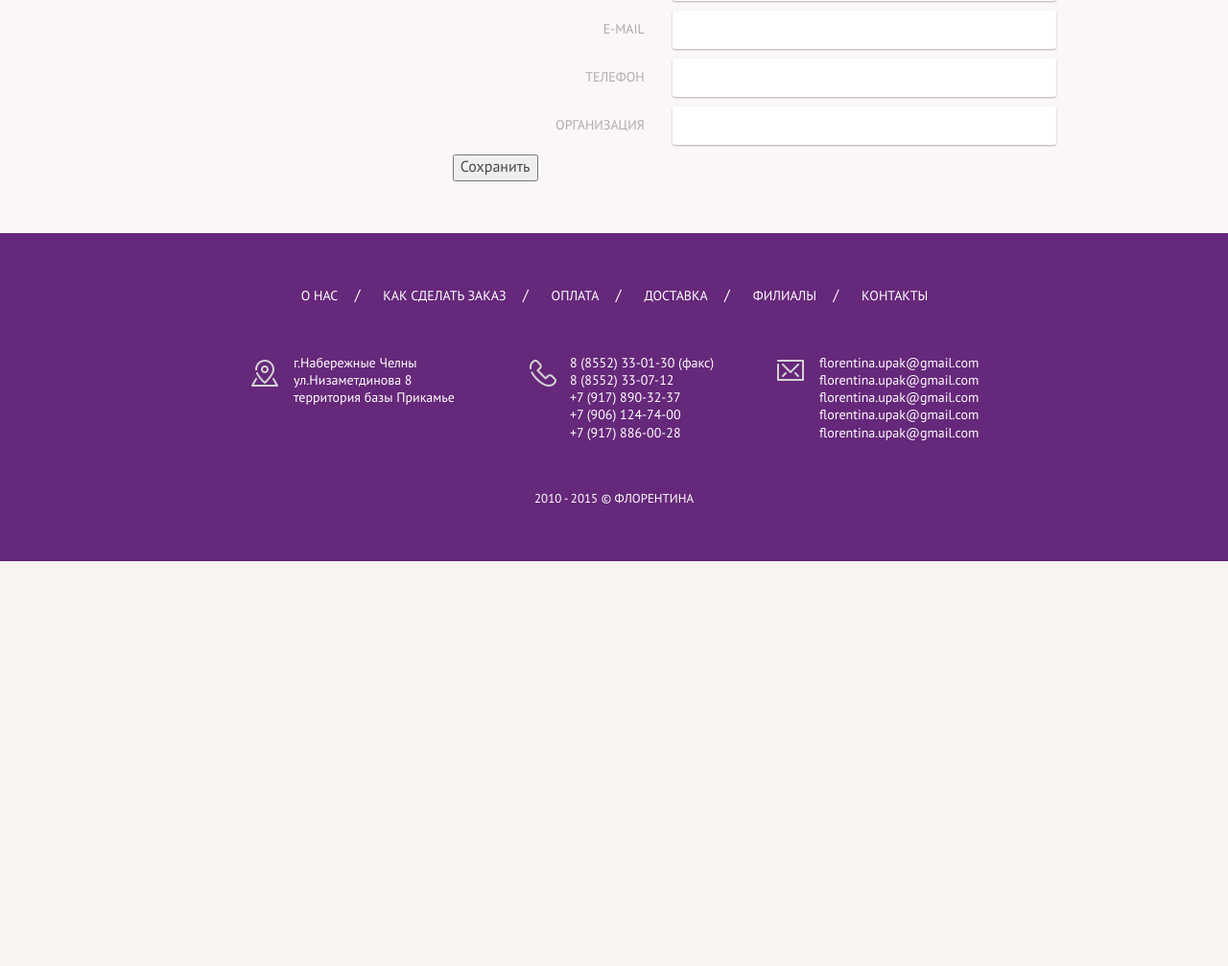
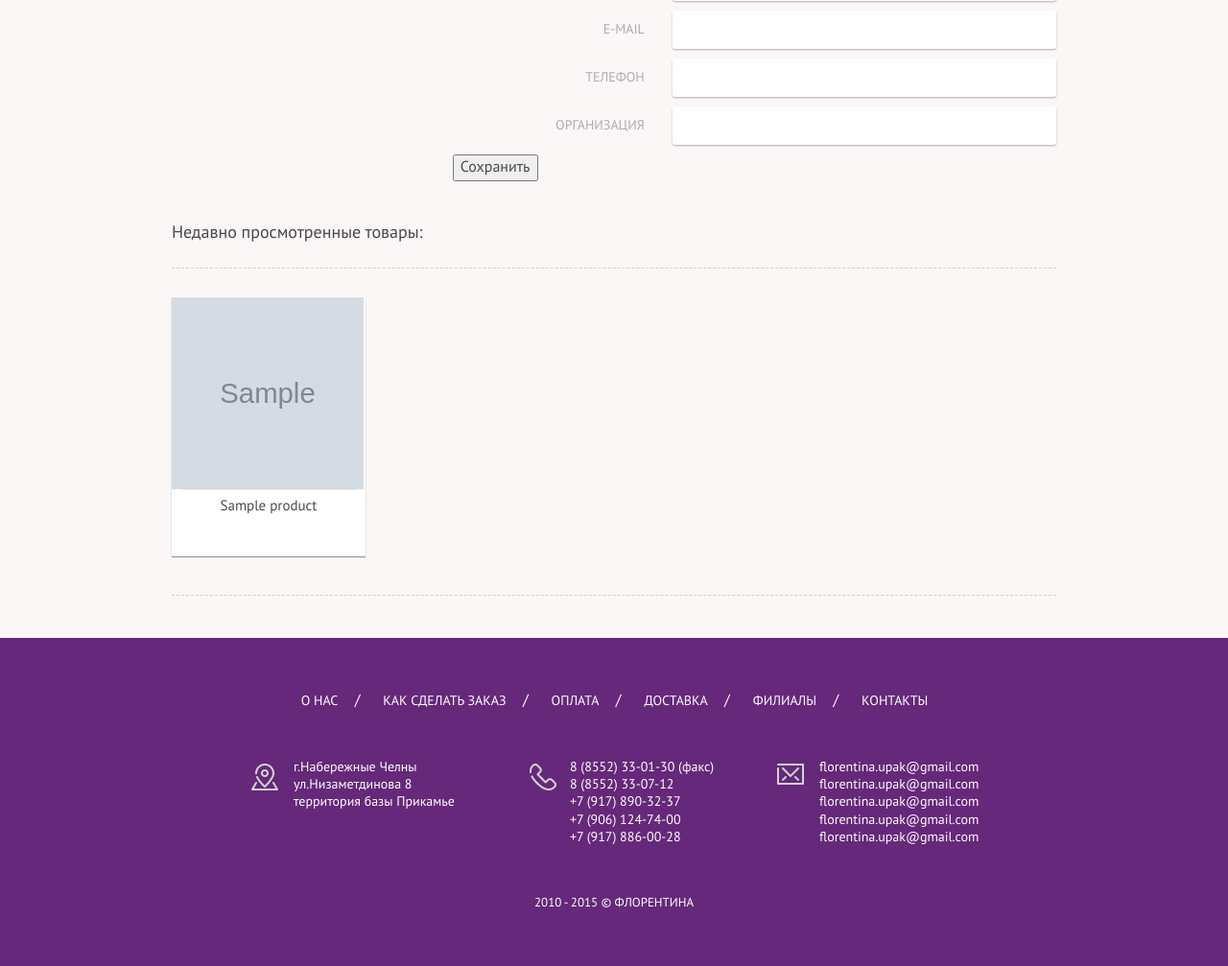
Before and after one commit to maksadbek/florentina, a Django app: template florentina/templates/accounts/profile.html in a window 1280 px wide. Shown: the part 763-1770 px from the top of the page at 96% size. Before the commit the page ends 1348 px from the top, so only its background shows below. Run offline with Django 3.2, Linux system fonts and the light colour scheme; tables that the repository leaves empty hold one stand-in row (values such as "Sample post"); the template is opened without the code that fills it: values that come from a table or form of the project are taken from there, most other values are stand-ins (such as "Sample title", 1, 10 or a date in 2020); grey boxes marked "Sample" are stand-in pictures.

Commit message:
last seen products of the user

```diff
--- a/florentina/accounts/models.py
+++ b/florentina/accounts/models.py
@@ -69,6 +69,7 @@ class CustomUser(AbstractBaseUser, PermissionsMixin):
         upload_to='images/%Y/%m/%d',
         default="images/default.jpg"
     )
+    lastSeenProducts = models.ManyToManyField(Flower)
     is_staff = models.BooleanField(default=True)
     is_active = models.BooleanField(default=True)
     date_joined = models.DateTimeField(default=timezone.now)
--- a/florentina/accounts/views.py
+++ b/florentina/accounts/views.py
@@ -63,7 +63,7 @@ def profile(request):
             return redirect('accounts:profile')
         return render(request, 'accounts/profile.html', context)
     else:
-        flowers = Flower.objects.all().order_by('?')[:4]
+        products = request.user.lastSeenProducts.all()[:4]
         userForm = CustomUserEditForm(instance=request.user)
-        context = {'form':userForm, 'flowers': flowers}
+        context = {'form':userForm, 'products': products}
         return render(request, 'accounts/profile.html', context)
--- a/florentina/templates/accounts/profile.html
+++ b/florentina/templates/accounts/profile.html
@@ -40,5 +40,34 @@
                 </form>
             </div>
         </div>
+        <div class="prod_list_wrap siblings">
+            <div class="title">Недавно просмотренные товары:</div>
+            <div class="prod_list clearfix">
+                {% for product in products %}
+                <div class="prod">
+                    <div class="prod_inside">
+                        <div class="favorite"><a href="#"></a></div>
+                        <div class="image">
+                            <!-- sdelal hard code s razmerami TODO fix it -->
+                            <a href="#"><img width="200" height="200" src="{{ product.img.url}}" /></a>
+                        </div>
+                        <div class="title"><a href="#">{{ product.name }}</a></div>
+                        <form action={% url 'cart:add' %} method="post">
+                            <div class="buy">
+                                {% csrf_token %}
+                                <input type="text" name="product_id" value="{{ product.id }}" hidden />
+                                <input type="text" name="quantity" value="1" hidden/>
+                                <button type="submit">В корзину</button>
+                            </div>
+                        </form>
+                        <div class="more">
+                            <a href="{% url 'flowers:detail' product.id %}">Подробнее</a>
+                        </div>
+                    </div>
+                </div>
+                {% endfor %}
+            </div>
+        </div>
+    </div>
 </div>
 {% include '_partials/footer.html' %}
```
Also changed, not shown: florentina/flowers/views.py (+2 -5 lines). Lines whose indentation alone changed are shown as unchanged.
